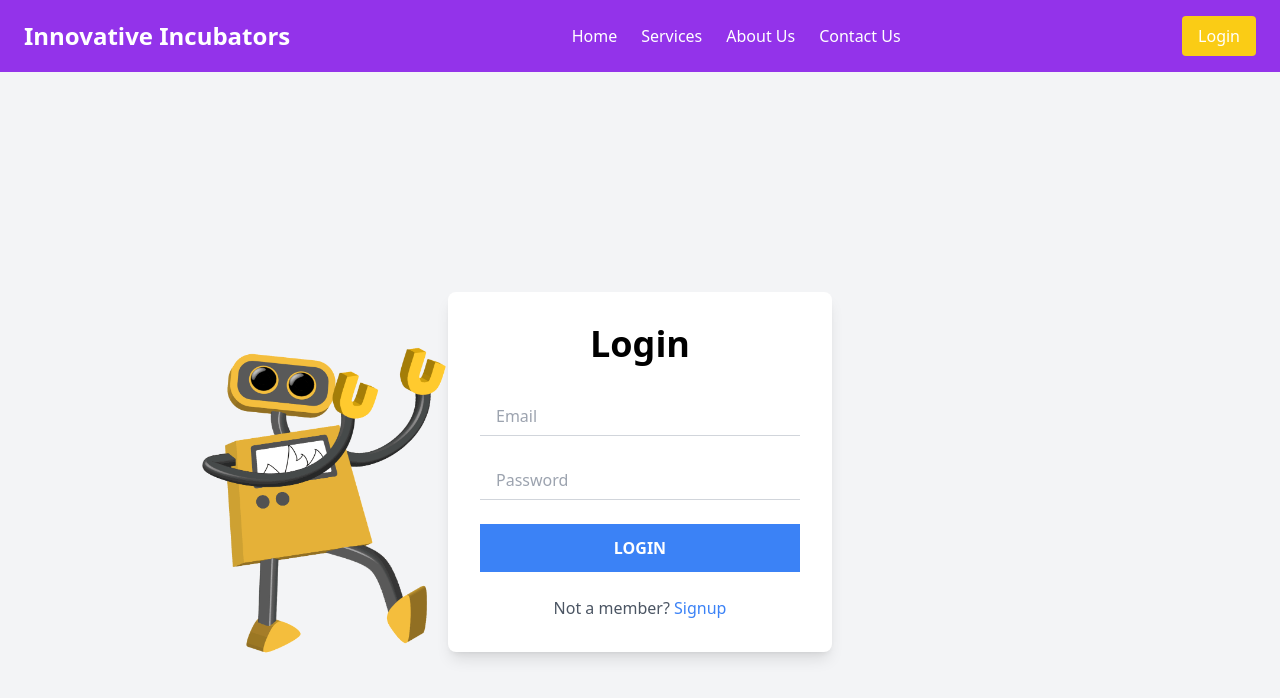
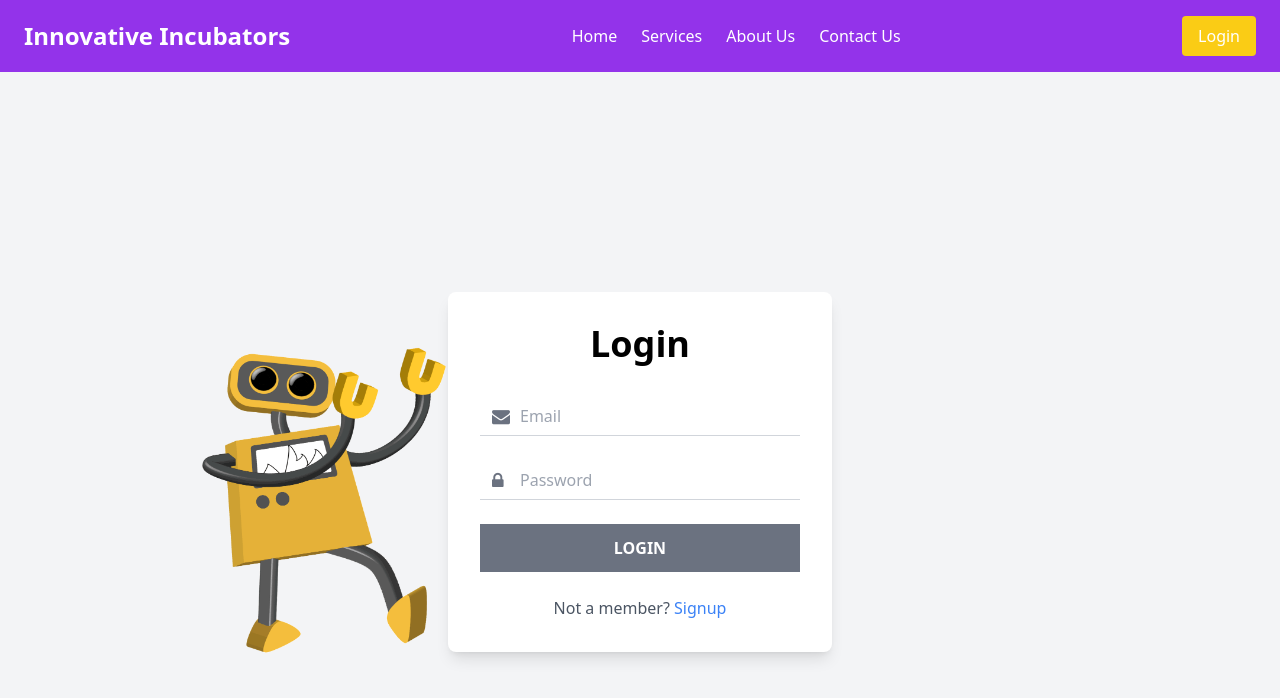
Before and after one commit to devanshag89/Innovative_Incubators, a React (Vite) app in the folder frontend/: page /login in a window 1280 px wide. Shown: the top 698 px of the page. Built offline with nearby package versions, Linux system fonts and the light colour scheme.

Commit message:
login&singup

```diff
--- a/frontend/package.json
+++ b/frontend/package.json
@@ -10,6 +10,7 @@
     "preview": "vite preview"
   },
   "dependencies": {
+    "font-awesome": "^4.7.0",
     "react": "^18.3.1",
     "react-dom": "^18.3.1",
     "react-router-dom": "^6.28.0"
--- a/frontend/src/App.jsx
+++ b/frontend/src/App.jsx
@@ -1,6 +1,8 @@
 // App.js
 import React from "react";
 import { BrowserRouter as Router, Routes, Route } from "react-router-dom";
+import 'font-awesome/css/font-awesome.min.css';
+
 import Navbar from "./Components/Navbar";
 import Home from "./Components/Home";
 import Signup from "./Components/Signup";
--- a/frontend/src/Components/Login.jsx
+++ b/frontend/src/Components/Login.jsx
@@ -31,24 +31,30 @@ export default function Login() {
 
           {/* Email Input */}
           <div className="relative mb-6">
+            <span className="absolute left-3 top-1/2 transform -translate-y-1/2 text-lg text-gray-500">
+              <i className="fa fa-envelope"></i>
+            </span>
             <input
               type="email"
               placeholder="Email"
               value={email}
               onChange={(e) => setEmail(e.target.value)}
-              className="w-full h-10 px-4 py-2 border-b border-gray-300 focus:border-purple-500 focus:outline-none"
+              className="w-full h-10 pl-10 px-4 py-2 border-b border-gray-300 focus:border-purple-500 focus:outline-none"
               required
             />
           </div>
 
           {/* Password Input */}
           <div className="relative mb-6">
+            <span className="absolute left-3 top-1/2 transform -translate-y-1/2 text-lg text-gray-500">
+              <i className="fa fa-lock"></i>
+            </span>
             <input
               type="password"
               placeholder="Password"
               value={password}
               onChange={(e) => setPassword(e.target.value)}
-              className="w-full h-10 px-4 py-2 border-b border-gray-300 focus:border-purple-500 focus:outline-none"
+              className="w-full h-10 pl-10 px-4 py-2 border-b border-gray-300 focus:border-purple-500 focus:outline-none"
               required
             />
           </div>
@@ -56,7 +62,7 @@ export default function Login() {
           {/* Submit Button */}
           <button
             type="submit"
-            className="w-full h-12 bg-blue-500 text-white uppercase font-semibold hover:bg-blue-600 transition-all"
+            className="w-full h-12 bg-gray-500 text-white uppercase font-semibold hover:bg-gray-600 transition-all"
           >
             Login
           </button>
--- a/frontend/src/Components/Signup.jsx
+++ b/frontend/src/Components/Signup.jsx
@@ -18,7 +18,8 @@ export default function Signup() {
           {/* Name Input */}
           <div className="relative mb-5">
             <span className="absolute left-0 top-1/2 transform -translate-y-1/2 text-lg text-gray-500">
-              <i className="fa-regular fa-user"></i>
+            <i className="fa fa-user"></i>
+
             </span>
             <input
               type="text"
@@ -31,11 +32,12 @@ export default function Signup() {
           {/* Email Input */}
           <div className="relative mb-5">
             <span className="absolute left-0 top-1/2 transform -translate-y-1/2 text-lg text-gray-500">
-              <i className="fa-regular fa-envelope"></i>
+            <i className="fa fa-envelope"></i>
+
             </span>
             <input
               type="email"
-              className="w-full h-10 pl-12 border-b border-gray-300 focus:outline-none focus:border-purple-500"
+              className="w-full h-10 pl-12 border-b border-gray-300 focus:outline-none focus:border-purple-500 "
               placeholder="Email"
               required
             />
@@ -44,11 +46,12 @@ export default function Signup() {
           {/* Password Input */}
           <div className="relative mb-5">
             <span className="absolute left-0 top-1/2 transform -translate-y-1/2 text-lg text-gray-500">
-              <i className="fa-solid fa-lock"></i>
+            <i className="fa fa-lock"></i>
+
             </span>
             <input
               type="password"
-              className="w-full h-10 pl-12 border-b border-gray-300 focus:outline-none focus:border-purple-500"
+              className="w-full h-10 pl-12 border-b border-gray-300 focus:outline-none focus:border-purple-500 "
               placeholder="Password"
               minLength="8"
               required
@@ -58,7 +61,8 @@ export default function Signup() {
           {/* Confirm Password Input */}
           <div className="relative mb-8">
             <span className="absolute left-0 top-1/2 transform -translate-y-1/2 text-lg text-gray-500">
-              <i className="fa-solid fa-lock"></i>
+            <i className="fa fa-lock"></i>
+
             </span>
             <input
               type="password"
@@ -77,7 +81,7 @@ export default function Signup() {
 
           <p className="text-center mt-6 text-lg">
             Already have an account?
-            <Link to="/login" className="text-blue-600 ml-2">Login</Link>
+            <Link to="/login" className="text-blue-500 ml-2">Login</Link>
           </p>
         </form>
 
```
Also changed, not shown: 1 other file (tests, documents, lock files or other folders).
